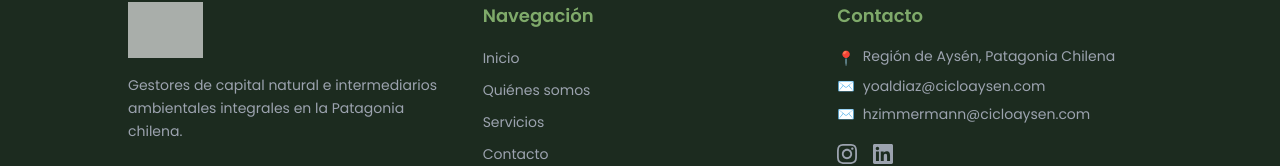
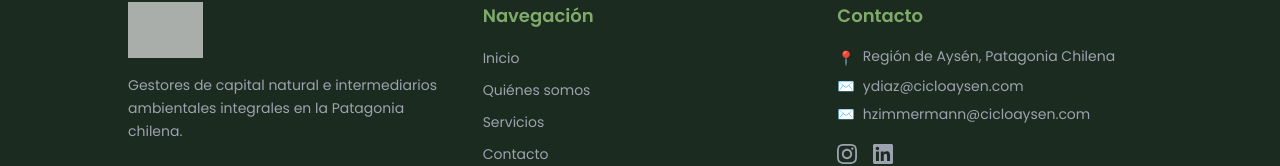
Before and after one commit to yoal-ciclo/cicloaysen-web, a Next.js app: page / in a window 1280 px wide. Shown: the part 2202-2368 px from the top of the page. Built offline with nearby package versions, Linux system fonts and the light colour scheme; grey boxes are pictures that could not be loaded.

Commit message:
Fix compliance text wording and update contact email to ydiaz@cicloaysen.com

```diff
--- a/app/contact/page.tsx
+++ b/app/contact/page.tsx
@@ -46,8 +46,8 @@ export default function ContactPage() {
                   {
                     icon: '✉️',
                     title: 'Correo electrónico',
-                    content: 'yoaldiaz@cicloaysen.com',
-                    link: 'mailto:yoaldiaz@cicloaysen.com',
+                    content: 'ydiaz@cicloaysen.com',
+                    link: 'mailto:ydiaz@cicloaysen.com',
                   },
                   {
                     icon: '✉️',
--- a/app/layout.tsx
+++ b/app/layout.tsx
@@ -83,7 +83,7 @@ const jsonLd = {
       },
       contactPoint: {
         '@type': 'ContactPoint',
-        email: 'yoaldiaz@cicloaysen.com',
+        email: 'ydiaz@cicloaysen.com',
         contactType: 'customer service',
         availableLanguage: 'Spanish',
         areaServed: 'CL',
@@ -101,7 +101,7 @@ const jsonLd = {
         'Consultora ambiental especializada en gestión de capital natural, mercado de carbono, economía azul y compliance ambiental en la Región de Aysén, Patagonia chilena.',
       url: BASE_URL,
       telephone: '+56900000000',
-      email: 'yoaldiaz@cicloaysen.com',
+      email: 'ydiaz@cicloaysen.com',
       address: {
         '@type': 'PostalAddress',
         addressLocality: 'Coyhaique',
--- a/app/page.tsx
+++ b/app/page.tsx
@@ -17,7 +17,7 @@ const serviceLines = [
     label: 'L2',
     title: 'Gestión Ambiental Integral',
     items: [
-      '2.1. Compliance and enforcement ambiental a empresas reguladas y no reguladas y sectores regulados de la producción',
+      '2.1. Compliance y enforcement ambiental y regulatorio para empresas y sectores productivos regulados y no regulados',
       '2.2. Servicios profesionales de consultoría y prestación de servicios a entidades públicas',
     ],
   },
--- a/components/ContactForm.tsx
+++ b/components/ContactForm.tsx
@@ -48,7 +48,7 @@ export default function ContactForm() {
 
     setState('sending')
     try {
-      const res = await fetch('https://formsubmit.co/ajax/yoaldiaz@cicloaysen.com', {
+      const res = await fetch('https://formsubmit.co/ajax/ydiaz@cicloaysen.com', {
         method: 'POST',
         headers: { 'Content-Type': 'application/json', Accept: 'application/json' },
         body: JSON.stringify({
@@ -187,7 +187,7 @@ export default function ContactForm() {
 
       {state === 'error' && (
         <p className="text-red-500 text-sm bg-red-50 border border-red-200 rounded-lg px-4 py-3">
-          Hubo un error al enviar el mensaje. Por favor intenta nuevamente o escríbenos directamente a yoaldiaz@cicloaysen.com
+          Hubo un error al enviar el mensaje. Por favor intenta nuevamente o escríbenos directamente a ydiaz@cicloaysen.com
         </p>
       )}
 
--- a/components/Footer.tsx
+++ b/components/Footer.tsx
@@ -49,8 +49,8 @@ export default function Footer() {
               </li>
               <li className="flex items-center gap-2">
                 <span>✉️</span>
-                <a href="mailto:yoaldiaz@cicloaysen.com" className="hover:text-white transition-colors">
-                  yoaldiaz@cicloaysen.com
+                <a href="mailto:ydiaz@cicloaysen.com" className="hover:text-white transition-colors">
+                  ydiaz@cicloaysen.com
                 </a>
               </li>
               <li className="flex items-center gap-2">
```
